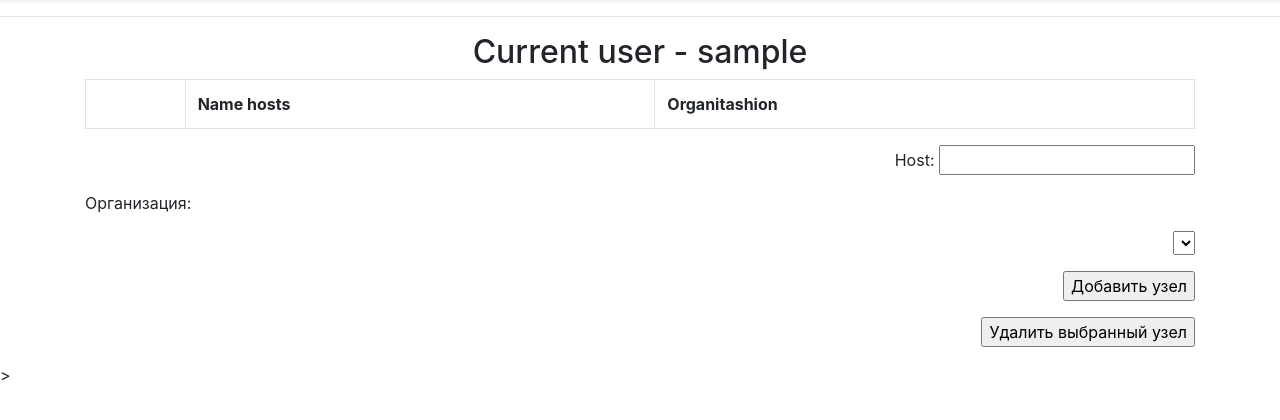
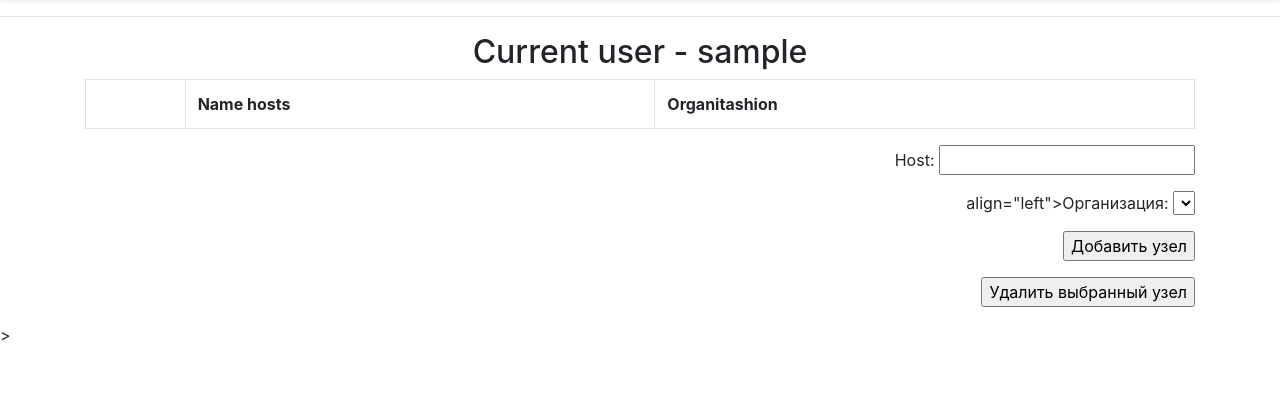
Before and after one commit to Rykovskov/wireguard1, a Flask app: page /work_hosts in a window 1280 px wide. Shown: the part 71-491 px from the top of the page. Run offline with Flask 2, Linux system fonts and the light colour scheme; the visitor is signed in with stand-in values (Sample User, id 1); data comes from the database, SQL or seed files in the repository; data that the repository does not hold is empty; some libraries are stand-ins or nearby versions.

Commit message:
Add work hosts

```diff
--- a/app/templates/work_hosts.html
+++ b/app/templates/work_hosts.html
@@ -26,7 +26,7 @@
             <p>
             <DIV align='right'>
                     <p>Host: {{ form.host_name() }}</p>
-                    <p align="left">Организация: </p><p align="right">{{ form.name_org(with=200) }}</p>
+                    <p> align="left">Организация: {{ form.name_org(with=200) }}</p>
                     <p> {{ form.add_work_host() }}</p>
                     <p> {{ form.del_work_host() }}</p>
             </DIV>
--- a/app/views.py
+++ b/app/views.py
@@ -327,7 +327,9 @@ def new_vpn_users():
 @login_required
 def work_hosts():
     res = apple_hosts.query.order_by(apple_hosts.host_name).all()
+    res_org = org_last_addres.query.order_by(org_last_addres.name_organizations).all()
     form = Apple_hostsForm()
+    form.name_org.choices = res_org
     if request.method == 'POST':
         result = request.form
         if form.add_work_host.data:
```
